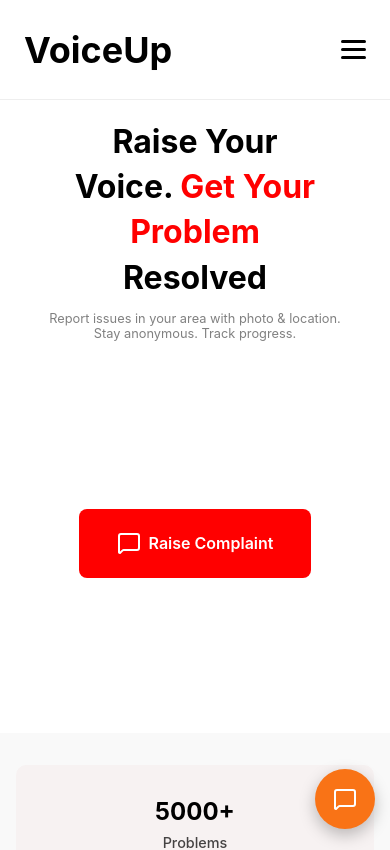
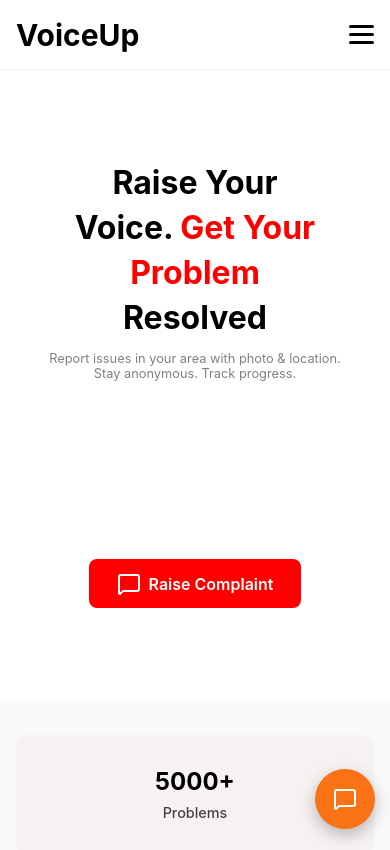
Before and after one commit to SubhashRelangi/RiseVoice, a React (Create React App) app in the folder frontend/: page / in a window 390 px wide. Shown: the top 850 px of the page. Built offline with nearby package versions, Linux system fonts and the light colour scheme.

Commit message:
refactor: Restructure components and rename Navigation to Header

```diff
--- a/frontend/src/App.js
+++ b/frontend/src/App.js
@@ -4,7 +4,7 @@ import HomePage from './pages/HomePage';
 import LoginPage from './pages/LoginPage';
 import TrackPage from './pages/TrackPage';
 import RaiseComplaintPage from './pages/RaiseComplaintPage';
-import Navigation from './Components/Navigation';
+import Navigation from './Components/Header';
 import Footer from './Components/Footer';
 import FloatingButton from './Components/FloatingButton';
 
--- a/frontend/src/Components/Navigation.module.css
+++ b/frontend/src/Components/Header.module.css
@@ -52,8 +52,14 @@
 
 /* 📱 Mobile styles */
 @media (max-width: 768px) {
+
+  .navigation{
+    height: 70px; /* slightly shorter height */
+    padding: 0 1rem; /* less padding */
+  }
+
   .brand {
-    font-size: 18px; /* smaller brand text */
+    font-size: 15px; /* smaller brand text */
   }
 
   .navLinks {
--- a/frontend/src/Components/HomePageComponents/HeroSection.module.css
+++ b/frontend/src/Components/HomeComponents/HeroSection.module.css
@@ -86,15 +86,12 @@
 /* 📱 Mobile */
 @media (max-width: 768px) {
     .heroSection {
-        flex-direction: column;
-        /* stack vertically */
-        justify-content: center;
-        /* center vertically */
-        align-items: center;
-        /* center horizontally */
-        text-align: center;
-        /* controlled space between text & button */
-    }
+    height: 50vh;
+    display: flex;
+    align-items: center;
+    justify-content: center;
+    text-align: center;
+  }
 
     .HeroTextDiv {
         align-items: center;
@@ -116,8 +113,8 @@
     }
 
     .heroButton {
-        max-width: 200px;
-        min-height: 50px;
+        max-width: 180px;
+        min-height: 30px;
         padding: 0.6rem 1rem;
         font-size: 1rem;
         /* clamp may be too small, fix for mobile */
```
Also changed, not shown: frontend/src/Components/Header.jsx (renamed from frontend/src/Components/Navigation.jsx, +5 -4 lines), frontend/src/pages/HomePage.jsx (+4 -4 lines), frontend/src/Components/HomeComponents/Dashboard.jsx (renamed from frontend/src/Components/HomePageComponents/Dashboard.jsx), frontend/src/Components/HomeComponents/Dashboard.module.css (renamed from frontend/src/Components/HomePageComponents/Dashboard.module.css), frontend/src/Components/HomeComponents/Departments.jsx (renamed from frontend/src/Components/HomePageComponents/Departments.jsx), frontend/src/Components/HomeComponents/Departments.module.css (renamed from frontend/src/Components/HomePageComponents/Departments.module.css), frontend/src/Components/HomeComponents/HeroSection.jsx (renamed from frontend/src/Components/HomePageComponents/HeroSection.jsx), frontend/src/Components/HomeComponents/Services.jsx (renamed from frontend/src/Components/HomePageComponents/Services.jsx), frontend/src/Components/HomeComponents/Services.module.css (renamed from frontend/src/Components/HomePageComponents/Services.module.css).
